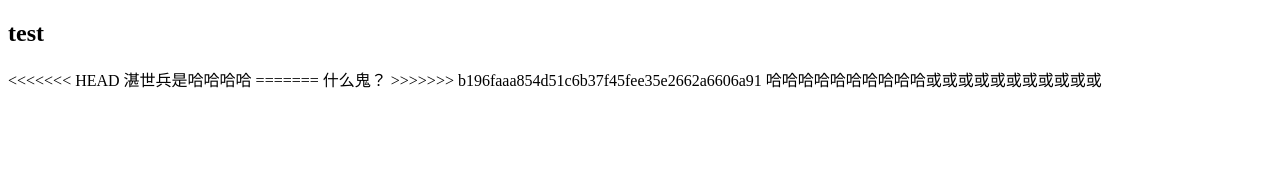
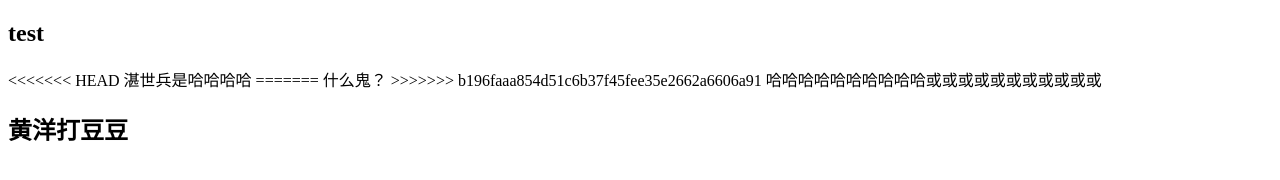
Before and after one commit to you1224/test, a plain HTML site: page index.html in a window 1280 px wide. Drawn offline with Linux system fonts and the light colour scheme.

Commit message:
gouzi修改了内容

```diff
--- a/index.html
+++ b/index.html
@@ -15,5 +15,7 @@
     什么鬼？
 >>>>>>> b196faaa854d51c6b37f45fee35e2662a6606a91
 哈哈哈哈哈哈哈哈哈哈或或或或或或或或或或或
+
+<h2>黄洋打豆豆</h2>
 </body>
 </html>
```
